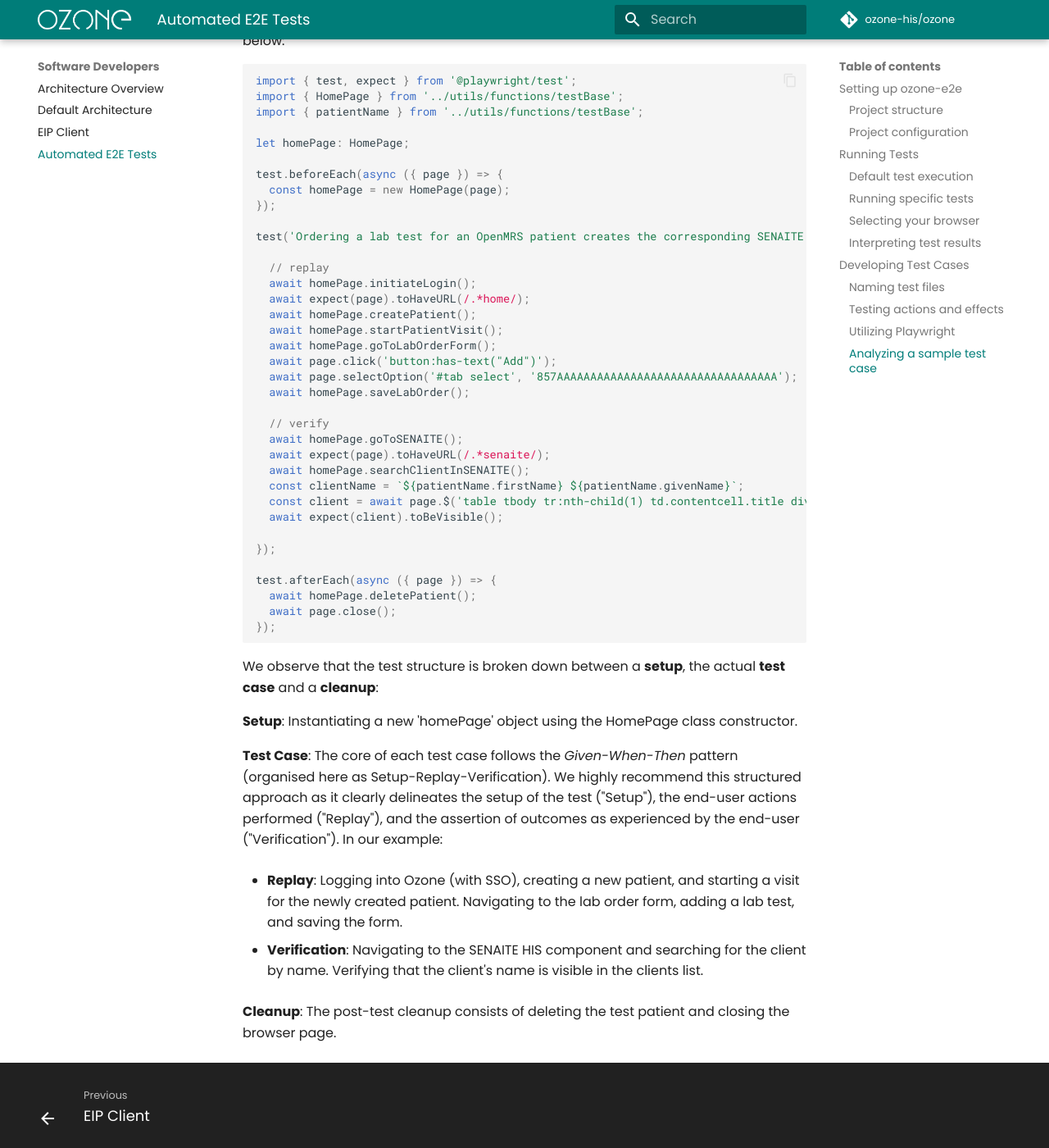
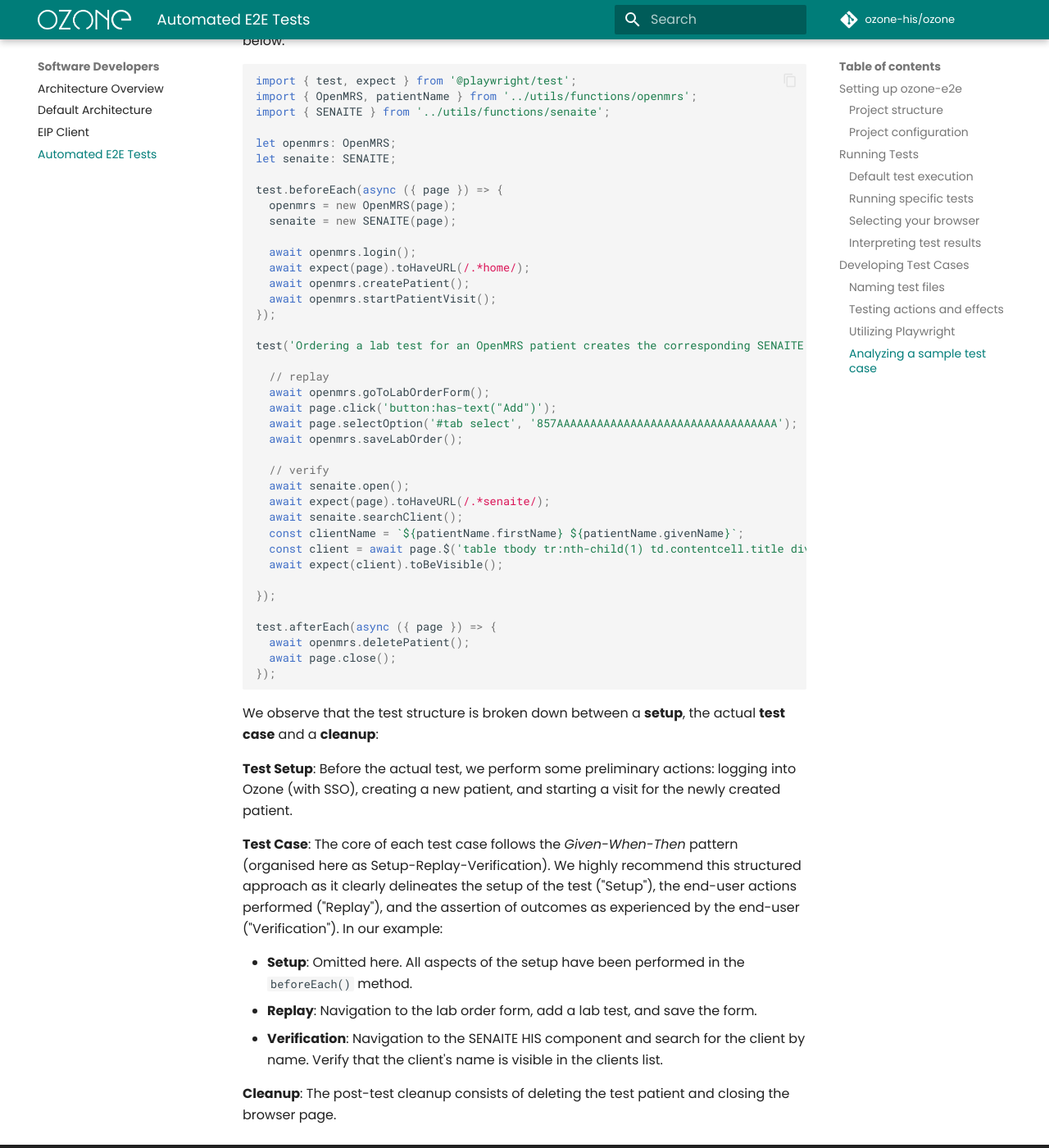
Before and after one commit to ozone-his/ozone-docs, an MkDocs documentation site: the page built from docs/devs/e2e-tests.md, in a window 1280 px wide and 1400 px high, scrolled down 4820 px. Shown: the whole window at 82% size. Built offline with MkDocs 1.6.1 and Material for MkDocs 9.7.7, drawn with Linux system fonts in a browser that asks for light colours; comment, search, counter and statistics services are not loaded.

Commit message:
Update the code snippet in the docs to match the refactoring in OZ-562

````diff
--- a/docs/devs/e2e-tests.md
+++ b/docs/devs/e2e-tests.md
@@ -139,31 +139,34 @@
 
 ```javascript
 import { test, expect } from '@playwright/test';
-import { HomePage } from '../utils/functions/testBase';
-import { patientName } from '../utils/functions/testBase';
+import { OpenMRS, patientName } from '../utils/functions/openmrs';
+import { SENAITE } from '../utils/functions/senaite';
 
-let homePage: HomePage;
+let openmrs: OpenMRS;
+let senaite: SENAITE;
 
 test.beforeEach(async ({ page }) => {
-  const homePage = new HomePage(page);
+  openmrs = new OpenMRS(page);
+  senaite = new SENAITE(page);
+
+  await openmrs.login();
+  await expect(page).toHaveURL(/.*home/);
+  await openmrs.createPatient();
+  await openmrs.startPatientVisit();
 });
 
 test('Ordering a lab test for an OpenMRS patient creates the corresponding SENAITE client with an analysis request.', async ({ page }) => {
 
   // replay
-  await homePage.initiateLogin();
-  await expect(page).toHaveURL(/.*home/);
-  await homePage.createPatient();
-  await homePage.startPatientVisit();
-  await homePage.goToLabOrderForm();
+  await openmrs.goToLabOrderForm();
   await page.click('button:has-text("Add")');
   await page.selectOption('#tab select', '857AAAAAAAAAAAAAAAAAAAAAAAAAAAAAAAAA');
-  await homePage.saveLabOrder();
+  await openmrs.saveLabOrder();
 
   // verify
-  await homePage.goToSENAITE();
+  await senaite.open();
   await expect(page).toHaveURL(/.*senaite/);
-  await homePage.searchClientInSENAITE();
+  await senaite.searchClient();
   const clientName = `${patientName.firstName} ${patientName.givenName}`;
   const client = await page.$('table tbody tr:nth-child(1) td.contentcell.title div span a:has-text("' + clientName + '")');
   await expect(client).toBeVisible();
@@ -171,19 +174,19 @@
 });
 
 test.afterEach(async ({ page }) => {
-  await homePage.deletePatient();
+  await openmrs.deletePatient();
   await page.close();
 });
 ```
 
 We observe that the test structure is broken down between a **setup**, the actual **test case** and a **cleanup**:
 
-**Setup**: Instantiating a new 'homePage' object using the HomePage class constructor.
+**Test Setup**: Before the actual test, we perform some preliminary actions: logging into Ozone (with SSO), creating a new patient, and starting a visit for the newly created patient.
 
 **Test Case**: The core of each test case follows the _Given-When-Then_ pattern (organised here as Setup-Replay-Verification). We highly recommend this structured approach as it clearly delineates the setup of the test ("Setup"), the end-user actions performed ("Replay"), and the assertion of outcomes as experienced by the end-user ("Verification"). In our example:
 
-- **Replay**: Logging into Ozone (with SSO), creating a new patient, and starting a visit for the newly created patient. Navigating to the lab order form, adding a lab test, and saving the form.
-
-- **Verification**: Navigating to the SENAITE HIS component and searching for the client by name. Verifying that the client's name is visible in the clients list.
+- **Setup**: Omitted here. All aspects of the setup have been performed in the `beforeEach()` method.
+- **Replay**: Navigation to the lab order form, add a lab test, and save the form.
+- **Verification**: Navigation to the SENAITE HIS component and search for the client by name. Verify that the client's name is visible in the clients list.
 
 **Cleanup**: The post-test cleanup consists of deleting the test patient and closing the browser page.
````
